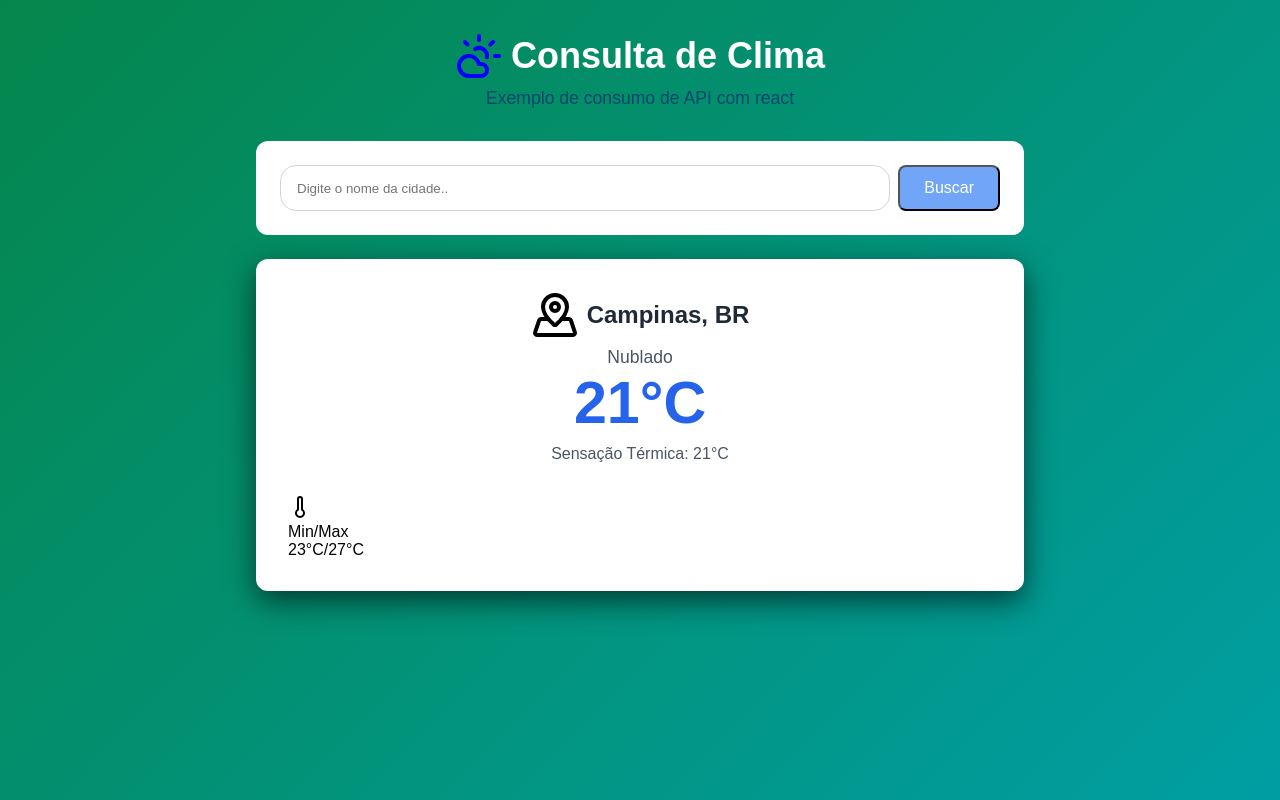
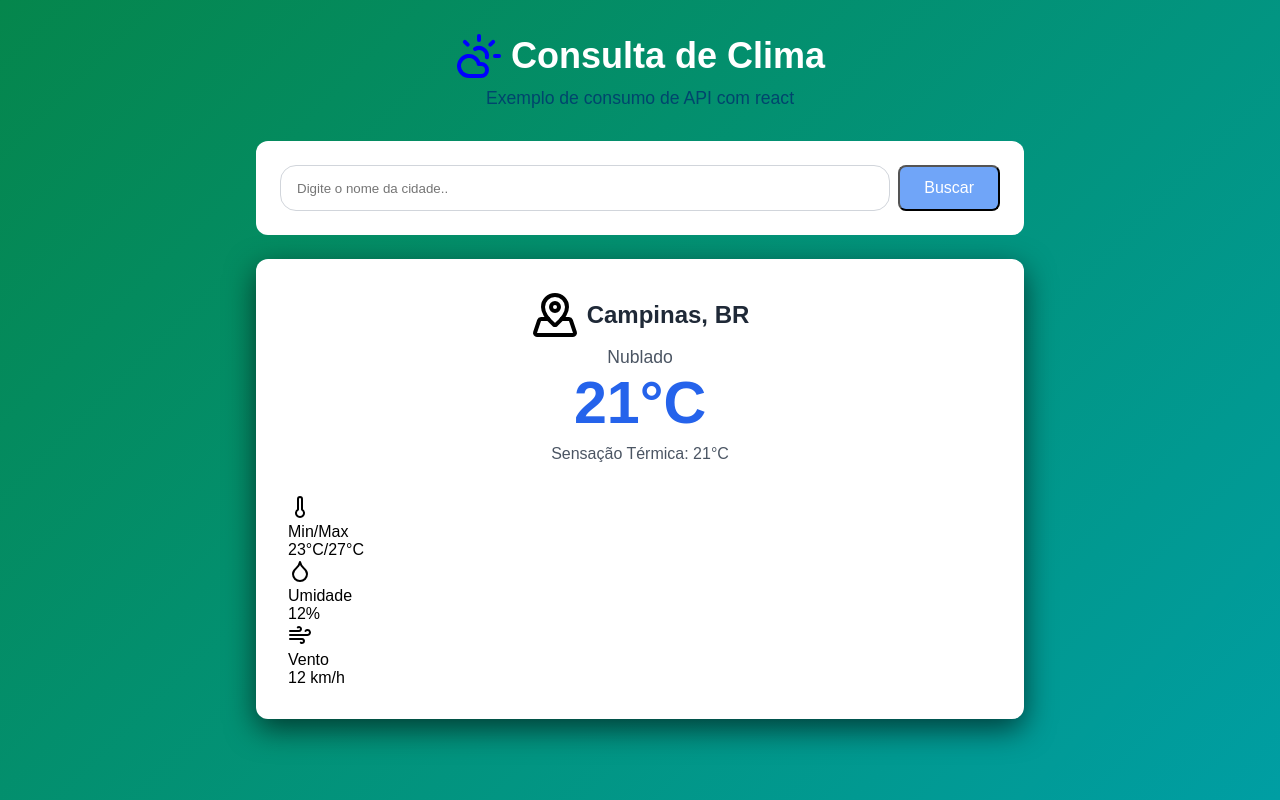
Before and after one commit to TUM-08/clima2c, a React (Vite) app: page / in a window 1280 px wide. Built offline with nearby package versions, Linux system fonts and the light colour scheme.

Commit message:
Add files via upload

```diff
--- a/src/App.jsx
+++ b/src/App.jsx
@@ -1,6 +1,6 @@
 import { useState } from 'react'
 import './App.css'
-import { CloudSun, MapPinned, Thermometer } from 'lucide-react';
+import { CloudSun, MapPinned, Thermometer, Droplet, Wind } from 'lucide-react';
 
 function App() {
   const [cidade, setCidade] = useState('');
@@ -84,8 +84,8 @@ setClima(dados);
               </div>
 
               <div id="detales-box">
-                {/* Temperatura */}
-                <div className="detal-item">
+
+                <div className="detal-item">{/* Inicio Temperatura */}
                    <div className="detal-item">
                   <Thermometer />
                 </div>
@@ -95,7 +95,32 @@ setClima(dados);
                 <p className="detal-valoe">
                   23°C/27°C
                 </p>
+                </div>{/* Fim Temperatura */}
+
+                 <div className="detal-item">{/* Inicio Umidade */}
+                   <div className="detal-item">
+                  <Droplet />
                 </div>
+                <p className="detal-texto">
+                  Umidade
+                </p>
+                <p className="detal-valoe">
+                  12%
+                </p>
+                </div>{/* Fim Umidade */}
+
+                 <div className="detal-item">{/* Inicio Vento */}
+                   <div className="detal-item">
+                  <Wind />
+                </div>
+                <p className="detal-texto">
+                  Vento
+                </p>
+                <p className="detal-valoe">
+                  12 km/h
+                </p>
+                </div>{/* Fim Vento */}
+
               </div>
 
             </div>{/* fecha #card-resultado */}
```
